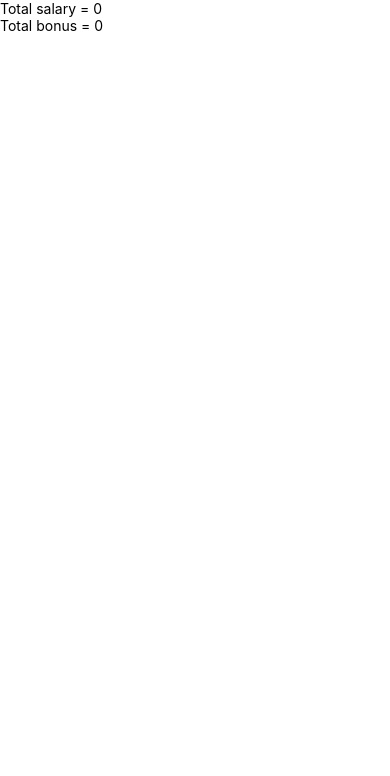
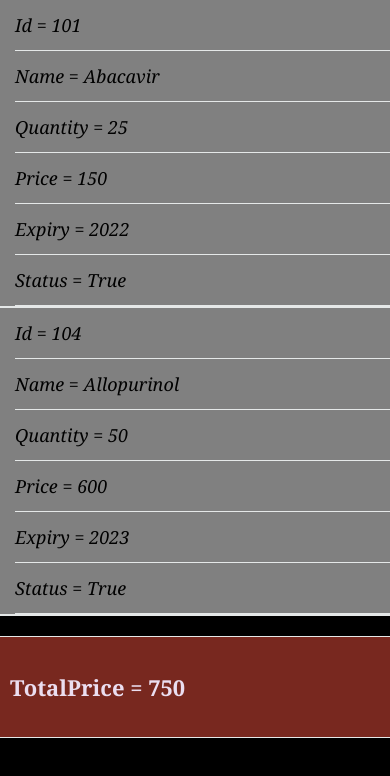
Before and after one commit to maitryvaghasiya/first_project, a React Native app: screen / in a window 390 px wide. Shown: the top 776 px of the page. Built offline with nearby package versions, Linux system fonts and the light colour scheme.

Commit message:
circlet1

```diff
--- a/App.js
+++ b/App.js
@@ -1,77 +1,129 @@
-// import { View, Text } from 'react-native'
+import { View, Text, StyleSheet } from 'react-native'
+import React from 'react'
+
+export default function App() {
+
+  let data_m = [
+    {
+      id: 101,
+      name: 'Abacavir',
+      quantity: 25,
+      price: 150,
+      expiry: 2022,
+      status: true
+    },
+    {
+      id: 102,
+      name: 'Eltrombopag',
+      quantity: 90,
+      price: 550,
+      expiry: 2021,
+      status: true
+    },
+    {
+      id: 103,
+      name: 'Meloxicam',
+      quantity: 85,
+      price: 450,
+      expiry: 2025,
+      status: false
+    },
+    {
+      id: 104,
+      name: 'Allopurinol',
+      quantity: 50,
+      price: 600,
+      expiry: 2023,
+      status: true
+    },
+    {
+      id: 105,
+      name: 'Phenytoin',
+      quantity: 63,
+      price: 250,
+      expiry: 2021,
+      status: false
+    }
+  ]
+
+  let total = data_m.filter((m,i) => m.expiry >=2022 && m.status === true)
+                .reduce((acc,m,i) => acc + m.price ,0)
+
+  let a = data_m.filter((m,i) => m.expiry >=2022 && m.status === true)
+  return (
+    <View style={styles.container}>
+      {
+        a.map((m,i)=>{
+          let{id,name,quantity,price,expiry,status} = m;
+
+          return(
+            <View key={i} style={styles.table}>
+              <Text style={styles.list}>id = {id}</Text>
+              <Text style={styles.list}>name = {name}</Text>
+              <Text style={styles.list}>quantity = {quantity}</Text>
+              <Text style={styles.list}>price = {price}</Text>
+              <Text style={styles.list}>expiry = {expiry}</Text>
+              <Text style={styles.list}>status = {status.toString()}</Text>
+            </View>
+          )
+        })
+      }
+      <Text style={styles.total}>TotalPrice = {total}</Text>
+    </View>
+  )
+}
+
+let styles = StyleSheet.create({
+  container :{
+    backgroundColor:"black",
+    flex:1,
+  },
+  table: {
+    borderBottomWidth: 2,
+    borderBottomColor: "#E5E8E8",
+    backgroundColor: "#808080"
+
+  },
+  list:{
+    fontSize: 18,
+    fontFamily: "georgia",
+    fontStyle: "italic",
+    lineHeight:30,
+    borderBottomWidth: 0.5,
+    borderBottomColor: "#E5E8E8",
+    textTransform: "capitalize",
+    lineHeight:50,
+    marginLeft: 15
+  },
+  total:{
+    fontFamily: "georgia",
+    fontSize: 22,
+    color: "#EBDEF0",
+    backgroundColor: "#78281F",
+    borderBottomWidth: 1,
+    borderBottomColor: "#E5E8E8",
+    // margin: 15
+    marginTop:20,
+    lineHeight: 100,
+    paddingLeft: 10,
+    borderTopWidth: 1,
+    borderTopColor: "#E5E8E8",
+    fontWeight: "bold"
+
+  }
+})
+
+
+
+
+
+// ----------------EMPLOYEE DATA---------------------------
+// import {StyleSheet,View, Text,ScrollView } from 'react-native'
 // import React from 'react'
 
 // export default function App() {
 
-//   let data = [
-//     {
-//       id: 101,
-//       name: 'Abacavir',
-//       quantity: 25,
-//       price: 150,
-//       expiry: 2022,
-//       status: true
-//     },
-//     {
-//       id: 102,
-//       name: 'Eltrombopag',
-//       quantity: 90,
-//       price: 550,
-//       expiry: 2021,
-//       status: true
-//     },
-//     {
-//       id: 103,
-//       name: 'Meloxicam',
-//       quantity: 85,
-//       price: 450,
-//       expiry: 2025,
-//       status: false
-//     },
-//     {
-//       id: 104,
-//       name: 'Allopurinol',
-//       quantity: 50,
-//       price: 600,
-//       expiry: 2023,
-//       status: true
-//     },
-//     {
-//       id: 105,
-//       name: 'Phenytoin',
-//       quantity: 63,
-//       price: 250,
-//       expiry: 2021,
-//       status: false
-//     }
-//   ];
-
-
-//   // let x = data.filter((d,i) => (d.expiry>=2022));
-//   // // console.log(x);
-
-//   // return (
-//   //   <View>
-//   //     {
-//   //      data.filter((d,i)=>{
-//   //       return (
-//   //         <View key ={i}>
-//   //         <Text>{d.name}</Text>
-//   //         <Text>{d.expiry}</Text>
-//   //         </View>
-//   //       )
-//   //       })
-//   //     }
-
-
-
-
-//   //   </View>
-//   // )
-//   //   }
-
-
-// let data1 =[
+//   let data_e = [
 //     {
 //       name: "amit",
 //       age: 35,
@@ -108,79 +160,128 @@
 //       status: true
 //     },
 //   ]
+//   let y = data_e.filter((e,i) => e.status === true)
+//                 .reduce((acc,e,i)=>acc + e.salary + e.bonus , 0)
 
-//   let z = data1.filter((m,i) => (m.status===true));
-//   console.log(z);
+//   let z = data_e.filter((e, i)=> e.status === true)
+//                 .reduce((acc,e,i)=>acc + e.salary,0)
+
+//   let v = data_e.filter((e, i)=> e.status === true)
+//                 .reduce((acc,e,i)=>acc + e.bonus,0)
+
+//   let x = data_e.filter((e, i)=> e.status === true)
+//   return (
+//     <ScrollView style={styles.scrollView}>
+//     <View style={styles.container}>
+//     <Text style={styles.heading}>EMPLOYEE DATA</Text>
+//     <View style={styles.table}>
+//     <Text style={styles.hlist}>Name</Text>
+//     <Text style={styles.hlist}>Age</Text>
+//     <Text style={styles.hlist}>Salary</Text>
+//     <Text style={styles.hlist}>Bonus</Text>
+//     <Text style={styles.hlist}>Status</Text>
+//     <Text style={styles.hlist}>TSalary</Text>
+//     </View>
+//     {
+//     x.map((e,i)=>{
+//       let{name,age,salary,bonus,status} = e;
+//       return(
+//         <View key={i} style={styles.table}>
+//           <Text style={styles.list}>{name}</Text>
+//           <Text style={styles.list}>{age}</Text>
+//           <Text style={styles.list}>{salary}</Text>
+//           <Text style={styles.list}>{bonus}</Text>
+//           <Text style={styles.list}>{status.toString()}</Text>
+//           <Text style={styles.list}>{bonus + salary}</Text>
+//         </View>
+//       )
+//     })
+//     }
+//       <Text style={styles.total}>Total_Cost = {y}</Text>
+//     </View>
+
+//   </ScrollView>
+//   )
 // }
 
 
-import { View, Text } from 'react-native'
-import React from 'react'
-
-export default function App() {
-
-
-  let d1 = [
-    {
-      name: "amit",
-      age: 35,
-      salary: 40000,
-      bonus: 1000,
-      status: true
-    },
-    {
-      name: "ajay",
-      age: 25,
-      salary: 38000,
-      bonus: 2000,
-      status: false
-    },
-    {
-      name: "mayur",
-      age: 23,
-      salary: 50000,
-      bonus: 500,
-      status: true
-    },
-    {
-      name: "jay",
-      age: 29,
-      salary: 35000,
-      bonus: 600,
-      status: true
-    },
-    {
-      name: "raj",
-      age: 33,
-      salary: 22000,
-      bonus: 2000,
-      status: true
-    },
-  ]
-
-//   let a = d1.filter((y,i) => y.status === true)                  // npx react-native run-android
-//             .reduce((acc,y,i)=> acc+ y.salary+y.bonus,0)
-
-// //  let c= d1.reduce((acc,b,i)=>(acc + b.salary + b.bonus,0))
-
-// d1.map((a,i) => {
-//   let {name,age,salary,bonus,status} = d1;
-//   console.log(age);
+// let styles = StyleSheet.create({
+//   container :{
+//     backgroundColor:"black",
+//     flex:1,
+//     // margin:15
+//   },
+//   table: {
+//     flexDirection: "row",
+//     flexWrap: "wrap",
+//     borderBottomWidth: 1,
+//     borderBottomColor: "#E5E8E8",
+//     borderBottomWidth: 1,
+//     borderBottomColor: "#E5E8E8",
+//     borderTopWidth: 1,
+//     borderTopColor: "#E5E8E8",
+//     borderRightWidth: 1,
+//     borderRightColor: "#E5E8E8",
+//     borderLeftWidth: 1,
+//     borderLeftColor: "#E5E8E8",
+//   },
+//   list:{
+//     flex: 1,
+//     fontSize: 18,
+//     fontFamily: "georgia",
+//     fontStyle: "italic",
+//     lineHeight:25,
+//     textTransform: "capitalize",
+//     paddingHorizontal:1,
+//     paddingVertical:20,
+//     backgroundColor:"#717D7E",
+//     },
+//   hlist:{
+//     flex: 1,
+//     fontSize: 18,
+//     fontFamily: "georgia",
+//     fontStyle: "italic",
+//     lineHeight:25,
+//     textTransform: "capitalize",
+//     paddingHorizontal:1,
+//     paddingVertical:20,
+//     backgroundColor:"#515A5A",
+//     textDecorationLine: "underline"
+//   },
+//   heading:{
+//     fontSize:25,
+//     fontFamily: "georgia",
+//     fontWeight: "bold",
+//     textAlign:"center",
+//     backgroundColor: "#273746",
+//     lineHeight: 50,
+//     color: "white",
+//     borderBottomWidth: 2,
+//     borderBottomColor: "#E5E8E8",
+//     borderTopWidth: 2,
+//     borderTopColor: "#E5E8E8",
+//     borderRightWidth: 2,
+//     borderRightColor: "#E5E8E8",
+//     borderLeftWidth: 2,
+//     borderLeftColor: "#E5E8E8",
+//     marginTop: 10,
+//     marginBottom:20
+//   },
+//   total:{
+//     fontSize: 22,
+//     color: "#EBDEF0",
+//     backgroundColor: "#2C3E50",
+//     borderBottomWidth: 1,
+//     borderBottomColor: "#E5E8E8",
+//     borderTopWidth: 1,
+//     borderTopColor: "#E5E8E8",
+//     borderRightWidth: 1,
+//     borderRightColor: "#E5E8E8",
+//     borderLeftWidth: 1,
+//     borderLeftColor: "#E5E8E8",
+//     lineHeight: 50,
+//     fontWeight: "bold",
+//     textAlign: "center",
+//     marginTop: 20
+//   }
 // })
-
-
-let b = d1.filter((c,i) => (c.salary >= 35000))
-          .reduce((acc ,c , i )=>(acc+c.salary,0))
-
-
-let x = d1.filter((c,i) => (c.salary >= 35000))
-          .reduce((acc ,c, i )=>(acc + c.bonus ,0))
-
-
-  return (
-    <View>
-      <Text>Total salary = {b}</Text>
-      <Text>Total bonus = {x}</Text>
-    </View>
-  )
-}
```
